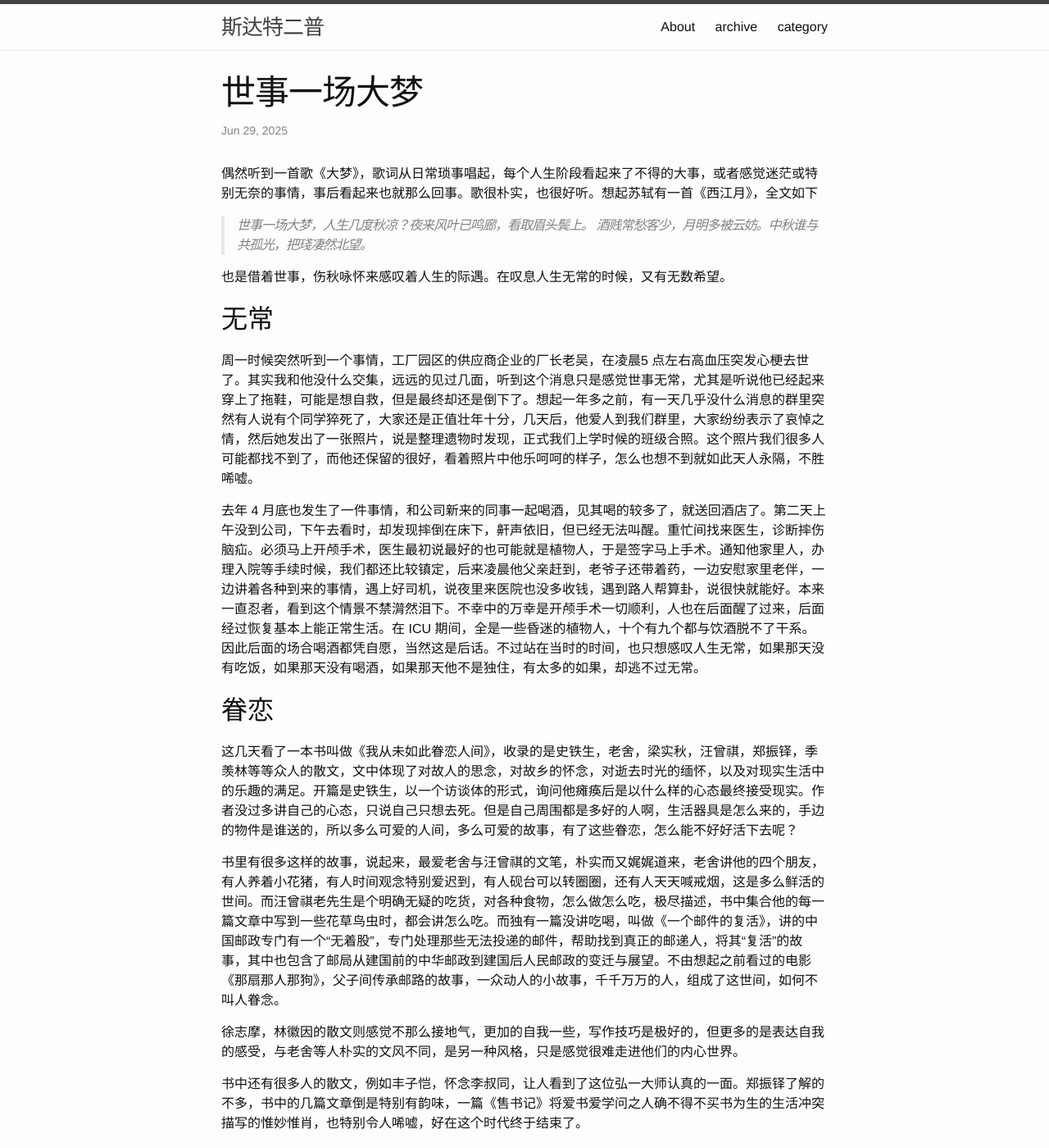
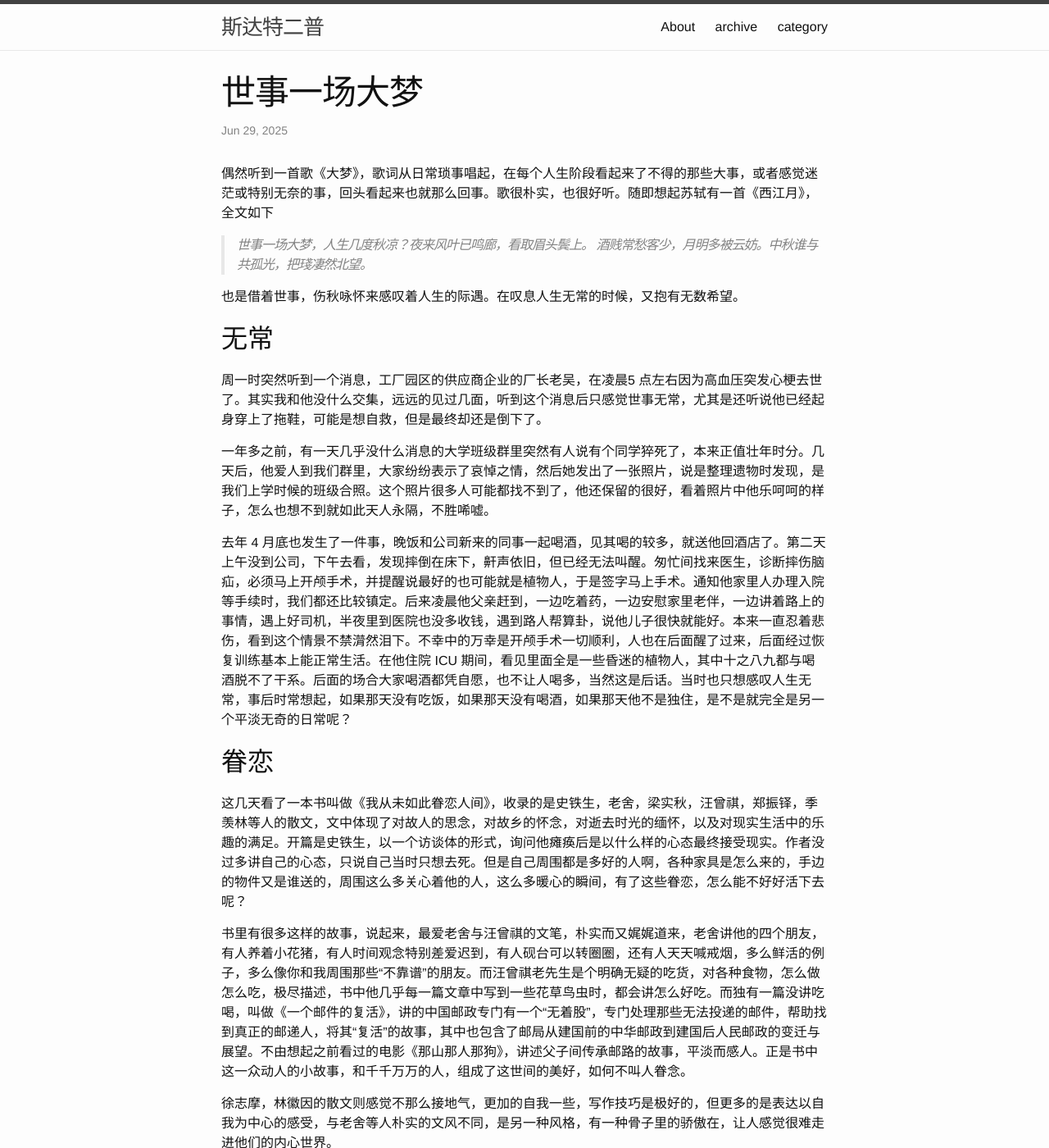
Before and after one commit to smallzhan/smallzhan.github.io, a Jekyll site: the page built from _posts/2025-06-29-T163533--世事一场大梦__reading.md, in a window 1280 px wide and 1400 px high. Shown: the whole window at 82% size. Built offline with Jekyll 4.4.1, drawn with Linux system fonts in a browser that asks for light colours; comment, search, counter and statistics services are not loaded; some of the changed text lies outside the part shown.

Commit message:
minor fix

```diff
--- a/_posts/2025-06-29-T163533--世事一场大梦__reading.md
+++ b/_posts/2025-06-29-T163533--世事一场大梦__reading.md
@@ -10,28 +10,30 @@ tags:
   - reading
 ---
 
-偶然听到一首歌《大梦》，歌词从日常琐事唱起，每个人生阶段看起来了不得的大事，或者感觉迷茫或特别无奈的事情，事后看起来也就那么回事。歌很朴实，也很好听。想起苏轼有一首《西江月》，全文如下
+偶然听到一首歌《大梦》，歌词从日常琐事唱起，在每个人生阶段看起来了不得的那些大事，或者感觉迷茫或特别无奈的事，回头看起来也就那么回事。歌很朴实，也很好听。随即想起苏轼有一首《西江月》，全文如下
 
 > 世事一场大梦，人生几度秋凉？夜来风叶已鸣廊，看取眉头鬓上。 酒贱常愁客少，月明多被云妨。中秋谁与共孤光，把琖凄然北望。
 
-也是借着世事，伤秋咏怀来感叹着人生的际遇。在叹息人生无常的时候，又有无数希望。
+也是借着世事，伤秋咏怀来感叹着人生的际遇。在叹息人生无常的时候，又抱有无数希望。
 
 
 # 无常
 
-周一时候突然听到一个事情，工厂园区的供应商企业的厂长老吴，在凌晨5 点左右高血压突发心梗去世了。其实我和他没什么交集，远远的见过几面，听到这个消息只是感觉世事无常，尤其是听说他已经起来穿上了拖鞋，可能是想自救，但是最终却还是倒下了。想起一年多之前，有一天几乎没什么消息的群里突然有人说有个同学猝死了，大家还是正值壮年十分，几天后，他爱人到我们群里，大家纷纷表示了哀悼之情，然后她发出了一张照片，说是整理遗物时发现，正式我们上学时候的班级合照。这个照片我们很多人可能都找不到了，而他还保留的很好，看着照片中他乐呵呵的样子，怎么也想不到就如此天人永隔，不胜唏嘘。
+周一时突然听到一个消息，工厂园区的供应商企业的厂长老吴，在凌晨5 点左右因为高血压突发心梗去世了。其实我和他没什么交集，远远的见过几面，听到这个消息后只感觉世事无常，尤其是还听说他已经起身穿上了拖鞋，可能是想自救，但是最终却还是倒下了。
 
-去年 4 月底也发生了一件事情，和公司新来的同事一起喝酒，见其喝的较多了，就送回酒店了。第二天上午没到公司，下午去看时，却发现摔倒在床下，鼾声依旧，但已经无法叫醒。重忙间找来医生，诊断摔伤脑疝。必须马上开颅手术，医生最初说最好的也可能就是植物人，于是签字马上手术。通知他家里人，办理入院等手续时候，我们都还比较镇定，后来凌晨他父亲赶到，老爷子还带着药，一边安慰家里老伴，一边讲着各种到来的事情，遇上好司机，说夜里来医院也没多收钱，遇到路人帮算卦，说很快就能好。本来一直忍者，看到这个情景不禁潸然泪下。不幸中的万幸是开颅手术一切顺利，人也在后面醒了过来，后面经过恢复基本上能正常生活。在 ICU 期间，全是一些昏迷的植物人，十个有九个都与饮酒脱不了干系。因此后面的场合喝酒都凭自愿，当然这是后话。不过站在当时的时间，也只想感叹人生无常，如果那天没有吃饭，如果那天没有喝酒，如果那天他不是独住，有太多的如果，却逃不过无常。
+一年多之前，有一天几乎没什么消息的大学班级群里突然有人说有个同学猝死了，本来正值壮年时分。几天后，他爱人到我们群里，大家纷纷表示了哀悼之情，然后她发出了一张照片，说是整理遗物时发现，是我们上学时候的班级合照。这个照片很多人可能都找不到了，他还保留的很好，看着照片中他乐呵呵的样子，怎么也想不到就如此天人永隔，不胜唏嘘。
+
+去年 4 月底也发生了一件事，晚饭和公司新来的同事一起喝酒，见其喝的较多，就送他回酒店了。第二天上午没到公司，下午去看，发现摔倒在床下，鼾声依旧，但已经无法叫醒。匆忙间找来医生，诊断摔伤脑疝，必须马上开颅手术，并提醒说最好的也可能就是植物人，于是签字马上手术。通知他家里人办理入院等手续时，我们都还比较镇定。后来凌晨他父亲赶到，一边吃着药，一边安慰家里老伴，一边讲着路上的事情，遇上好司机，半夜里到医院也没多收钱，遇到路人帮算卦，说他儿子很快就能好。本来一直忍着悲伤，看到这个情景不禁潸然泪下。不幸中的万幸是开颅手术一切顺利，人也在后面醒了过来，后面经过恢复训练基本上能正常生活。在他住院 ICU 期间，看见里面全是一些昏迷的植物人，其中十之八九都与喝酒脱不了干系。后面的场合大家喝酒都凭自愿，也不让人喝多，当然这是后话。当时也只想感叹人生无常，事后时常想起，如果那天没有吃饭，如果那天没有喝酒，如果那天他不是独住，是不是就完全是另一个平淡无奇的日常呢？
 
 
 # 眷恋
 
-这几天看了一本书叫做《我从未如此眷恋人间》，收录的是史铁生，老舍，梁实秋，汪曾祺，郑振铎，季羡林等等众人的散文，文中体现了对故人的思念，对故乡的怀念，对逝去时光的缅怀，以及对现实生活中的乐趣的满足。开篇是史铁生，以一个访谈体的形式，询问他瘫痪后是以什么样的心态最终接受现实。作者没过多讲自己的心态，只说自己只想去死。但是自己周围都是多好的人啊，生活器具是怎么来的，手边的物件是谁送的，所以多么可爱的人间，多么可爱的故事，有了这些眷恋，怎么能不好好活下去呢？
+这几天看了一本书叫做《我从未如此眷恋人间》，收录的是史铁生，老舍，梁实秋，汪曾祺，郑振铎，季羡林等人的散文，文中体现了对故人的思念，对故乡的怀念，对逝去时光的缅怀，以及对现实生活中的乐趣的满足。开篇是史铁生，以一个访谈体的形式，询问他瘫痪后是以什么样的心态最终接受现实。作者没过多讲自己的心态，只说自己当时只想去死。但是自己周围都是多好的人啊，各种家具是怎么来的，手边的物件又是谁送的，周围这么多关心着他的人，这么多暖心的瞬间，有了这些眷恋，怎么能不好好活下去呢？
 
-书里有很多这样的故事，说起来，最爱老舍与汪曾祺的文笔，朴实而又娓娓道来，老舍讲他的四个朋友，有人养着小花猪，有人时间观念特别爱迟到，有人砚台可以转圈圈，还有人天天喊戒烟，这是多么鲜活的世间。而汪曾祺老先生是个明确无疑的吃货，对各种食物，怎么做怎么吃，极尽描述，书中集合他的每一篇文章中写到一些花草鸟虫时，都会讲怎么吃。而独有一篇没讲吃喝，叫做《一个邮件的复活》，讲的中国邮政专门有一个“无着股”，专门处理那些无法投递的邮件，帮助找到真正的邮递人，将其“复活”的故事，其中也包含了邮局从建国前的中华邮政到建国后人民邮政的变迁与展望。不由想起之前看过的电影《那扇那人那狗》，父子间传承邮路的故事，一众动人的小故事，千千万万的人，组成了这世间，如何不叫人眷念。
+书里有很多这样的故事，说起来，最爱老舍与汪曾祺的文笔，朴实而又娓娓道来，老舍讲他的四个朋友，有人养着小花猪，有人时间观念特别差爱迟到，有人砚台可以转圈圈，还有人天天喊戒烟，多么鲜活的例子，多么像你和我周围那些“不靠谱”的朋友。而汪曾祺老先生是个明确无疑的吃货，对各种食物，怎么做怎么吃，极尽描述，书中他几乎每一篇文章中写到一些花草鸟虫时，都会讲怎么好吃。而独有一篇没讲吃喝，叫做《一个邮件的复活》，讲的中国邮政专门有一个“无着股”，专门处理那些无法投递的邮件，帮助找到真正的邮递人，将其“复活”的故事，其中也包含了邮局从建国前的中华邮政到建国后人民邮政的变迁与展望。不由想起之前看过的电影《那山那人那狗》，讲述父子间传承邮路的故事，平淡而感人。正是书中这一众动人的小故事，和千千万万的人，组成了这世间的美好，如何不叫人眷念。
 
-徐志摩，林徽因的散文则感觉不那么接地气，更加的自我一些，写作技巧是极好的，但更多的是表达自我的感受，与老舍等人朴实的文风不同，是另一种风格，只是感觉很难走进他们的内心世界。
+徐志摩，林徽因的散文则感觉不那么接地气，更加的自我一些，写作技巧是极好的，但更多的是表达以自我为中心的感受，与老舍等人朴实的文风不同，是另一种风格，有一种骨子里的骄傲在，让人感觉很难走进他们的内心世界。
 
 书中还有很多人的散文，例如丰子恺，怀念李叔同，让人看到了这位弘一大师认真的一面。郑振铎了解的不多，书中的几篇文章倒是特别有韵味，一篇《售书记》将爱书爱学问之人确不得不买书为生的生活冲突描写的惟妙惟肖，也特别令人唏嘘，好在这个时代终于结束了。
 
-作者和文章都必须结合着时代来看，现在想着这些人，读他们的文章，发现他们心态平和而美好，善于发现世间美好之处。但是作者中的大部分其实生活在一个战火纷飞的年代，世间烽火连天，却能沉下心来，还留给我们这些文字，不得不说是何等强大的内心与博大的胸怀。
+作者和文章都要结合着时代来看，现在想着这些人，读他们的文章，发现他们心态平和而美好，善于发现世间美好之处。但是他们大部分其实生活在一个战火纷飞的年代，世间烽火连天，却能沉下心来，还留给我们这些文字，不得不说他们有着强大的内心与博大的胸怀。
```
